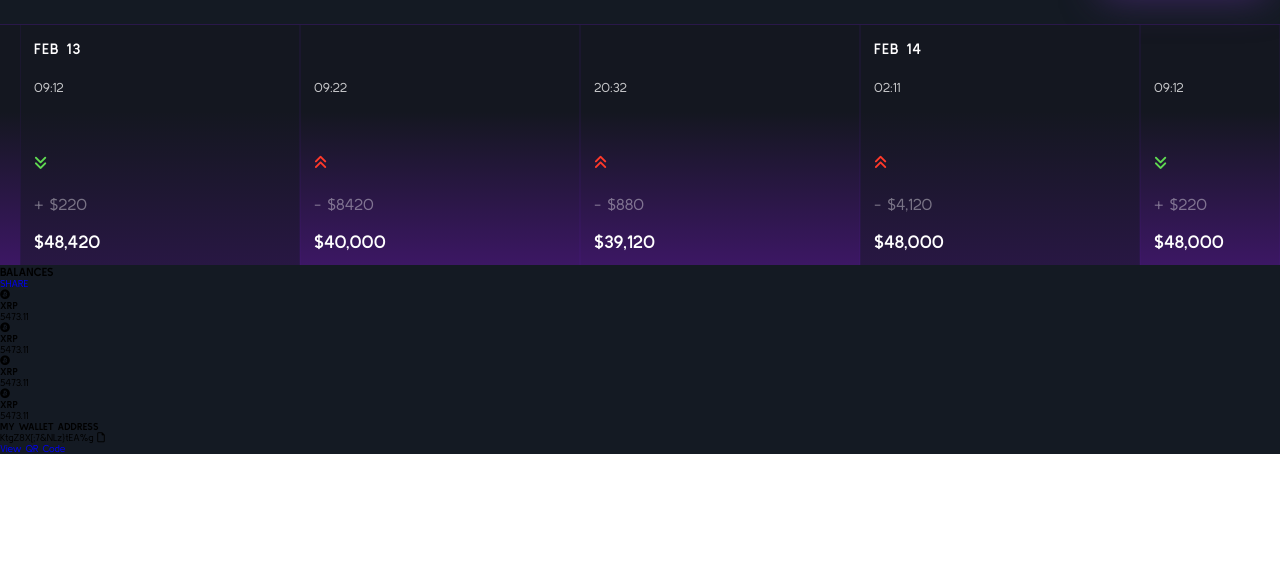
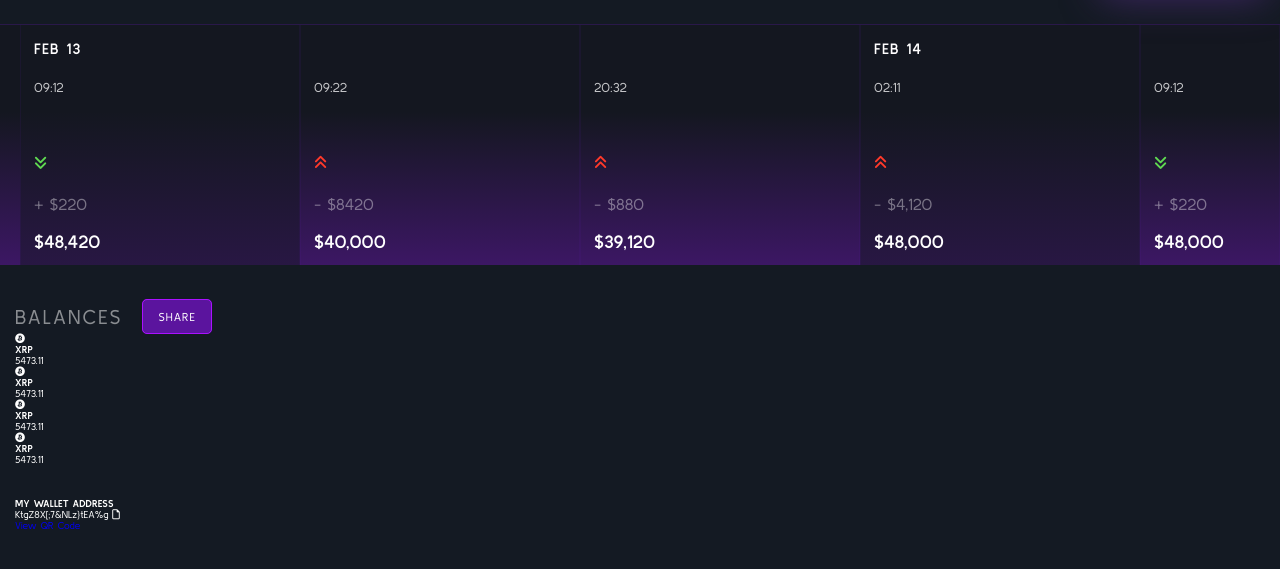
Before and after one commit to tapia1013/dash, a plain HTML site: page index.html in a window 1280 px wide. Shown: the part 91-660 px from the top of the page. Drawn offline with Linux system fonts and the light colour scheme.

Commit message:
Add files via upload

```diff
--- a/index.html
+++ b/index.html
@@ -63,15 +63,15 @@
 
 
       <section class="balance-container">
+
         <div class="bit-balances">
-
 
           <div class="balance-share">
             <h3 class="b-text">BALANCES</h3>
-            <a href="#" class="share-btn">SHARE</a>
+            <div clas="shr-btn-container">
+              <a href="#" class="share-btn">SHARE</a>
+            </div>
           </div>
-
-
 
 
           <div class="bit-type">
@@ -130,11 +130,11 @@
               <a href="#" class="view-qr">View QR Code</a>
             </div>
           </div>
+        </div>
 
 
 
 
-        </div>
       </section>
 
     </section>
--- a/style.css
+++ b/style.css
@@ -167,7 +167,45 @@ background: linear-gradient(to bottom, #141720 0%,#141720 36%,#141720 36%,#28174
 
 .balance-container {
   background-color: #141a23;
+  height: 80vh;
+  padding: 3.5rem 1.5rem;
+  color: white;
+}
 
+.bit-balances {
+  display: grid;
+  grid-template-rows: 1fr 5fr 1fr;
+}
+
+.balance-share {
+  display: flex;
+  width: 100%;
+  max-width: 40%;
+}
+
+.b-text {
+  font-size: 2rem;
+  font-weight:500;
+  letter-spacing: 2px;
+  color: rgba(255, 255, 255, 0.5);
+  margin-right: 2rem;
+  padding-top: 0.5rem;
+}
+
+.shr-btn-container {
+    position: absolute;
+}
+.balance-share a {
+  color: white;
+  background-color: #5b149e;
+  padding: 1rem 1.5rem;
+  border-radius: 5px;
+  position: relative;
+  top: 1rem;
+  font-weight: 500;
+  font-size: 1.15rem;
+  letter-spacing: 1px;
+  border: 1px solid #aa11ff;
 }
 
 
@@ -227,8 +265,4 @@ background: linear-gradient(to bottom, #141720 0%,#141720 36%,#141720 36%,#28174
 
 
 
-
-
-
-
 /**/
```
